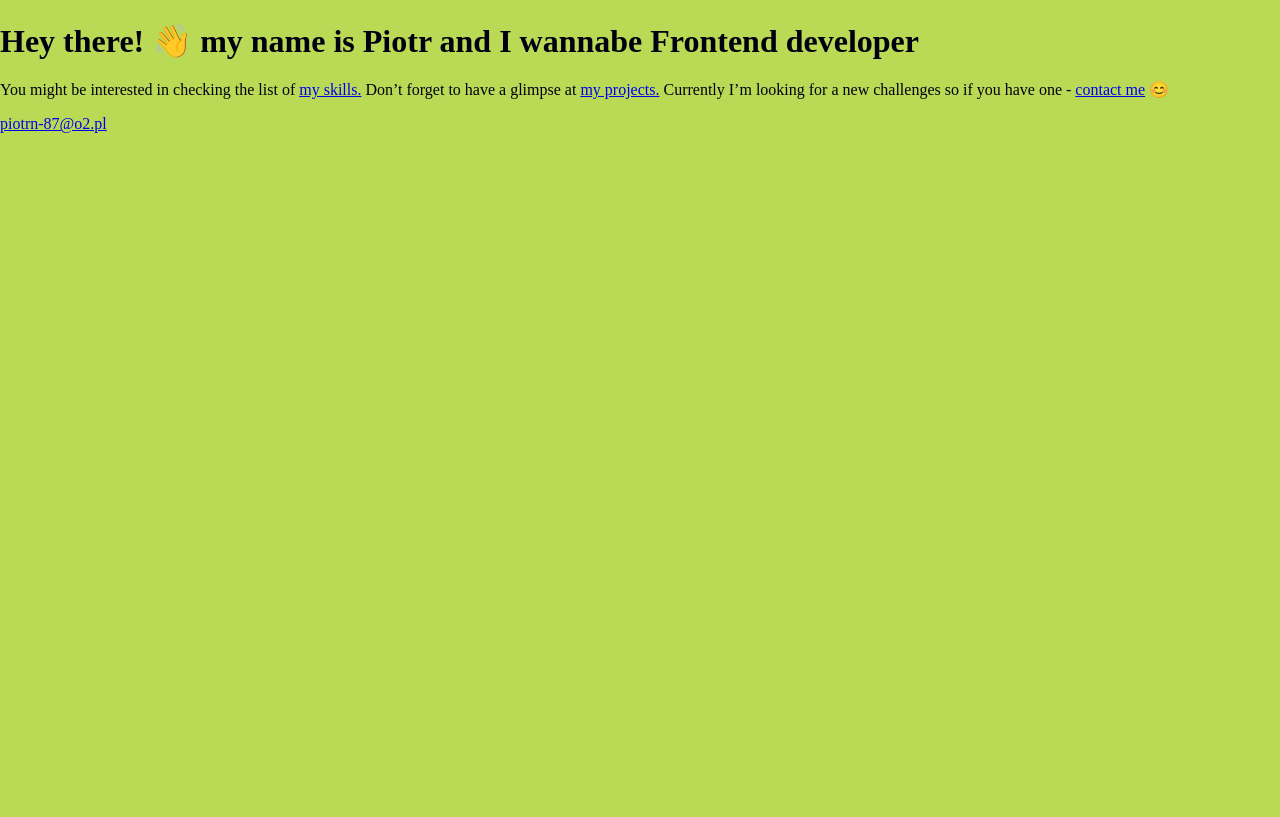
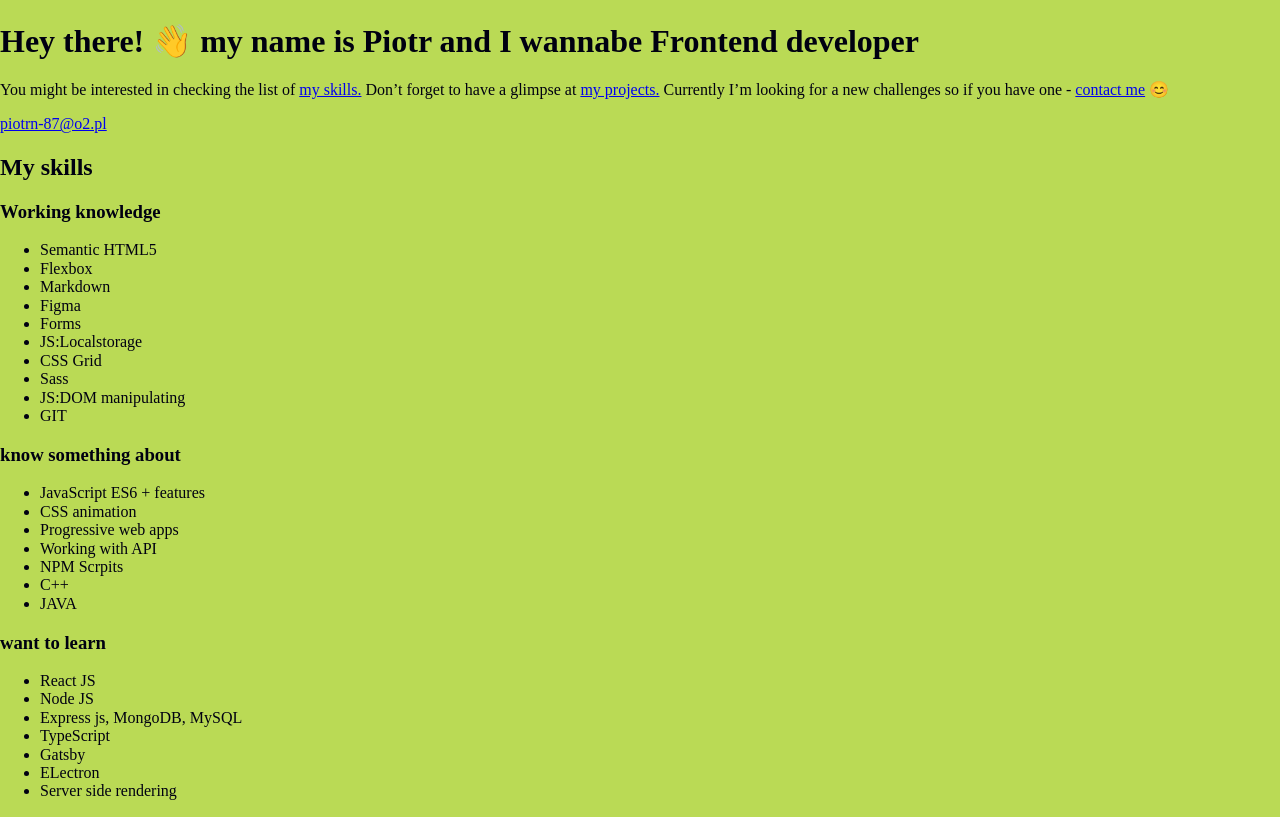
Before and after one commit to Piotrn-87/portfolio, a website: page src/content/index.html in a window 1280 px wide. Shown: the part 121-938 px from the top of the page. Before the commit the page ends 800 px from the top, so only its background shows below. Drawn offline with nearby package versions, Linux system fonts and the light colour scheme; files that its build step writes are made by us from their sources.

Commit message:
Feat: Added HTML main structure

```diff
--- a/src/content/index.html
+++ b/src/content/index.html
@@ -38,6 +38,55 @@
     </p>
     <a class="hero__mail" href="mailto:piotrn-87@o2.pl">piotrn-87@o2.pl</a>
   </header>
+  <main class="main">
+    <h2 class="skills__title">
+      My skills
+    </h2>
+    <section id="skills" class="skills-list skills-list--first">
+      <h3 class="skills-list__title ">Working knowledge</h3>
+      <ul class="skills-list__items">
+        <li class="skills-list__item">Semantic HTML5</li>
+        <li class="skills-list__item">Flexbox</li>
+        <li class="skills-list__item">Markdown</li>
+        <li class="skills-list__item">Figma</li>
+        <li class="skills-list__item">Forms</li>
+        <li class="skills-list__item">JS:Localstorage</li>
+        <li class="skills-list__item">CSS Grid</li>
+        <li class="skills-list__item">Sass</li>
+        <li class="skills-list__item">JS:DOM manipulating</li>
+        <li class="skills-list__item">GIT</li>
+      </ul>
+    </section>
+    <section class="skills-list skills-list--second">
+      <h3 class="skills-list__title ">know something about</h3>
+      <ul class="skills-list__items">
+        <li class="skills-list__item">JavaScript ES6 + features</li>
+        <li class="skills-list__item">CSS animation</li>
+        <li class="skills-list__item">Progressive web apps</li>
+        <li class="skills-list__item">Working with API</li>
+        <li class="skills-list__item">NPM Scrpits</li>
+        <li class="skills-list__item">C++</li>
+        <li class="skills-list__item">JAVA</li>
+      </ul>
+    </section>
+    <section class="skills-list skills-list--third">
+      <h3 class="skills-list__title ">want to learn</h3>
+      <ul class="skills-list__items">
+        <li class="skills-list__item">React JS</li>
+        <li class="skills-list__item">Node JS</li>
+        <li class="skills-list__item">Express js, MongoDB, MySQL</li>
+        <li class="skills-list__item">TypeScript</li>
+        <li class="skills-list__item">Gatsby</li>
+        <li class="skills-list__item">ELectron</li>
+        <li class="skills-list__item">Server side rendering</li>
+      </ul>
+    </section>
+
+  </main>
+
+  <footer class="footer">
+
+  </footer>
 
   <script src="js/main.js"></script>
 </body>
```
